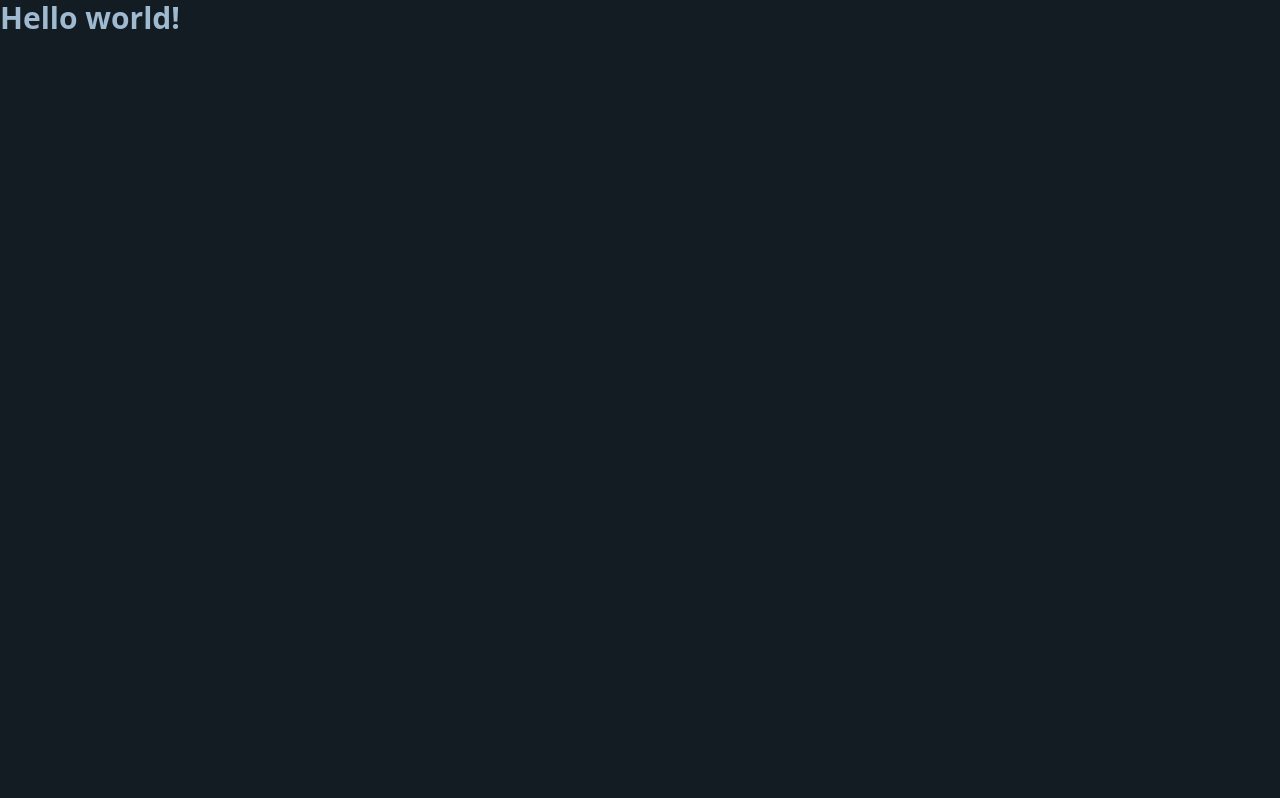
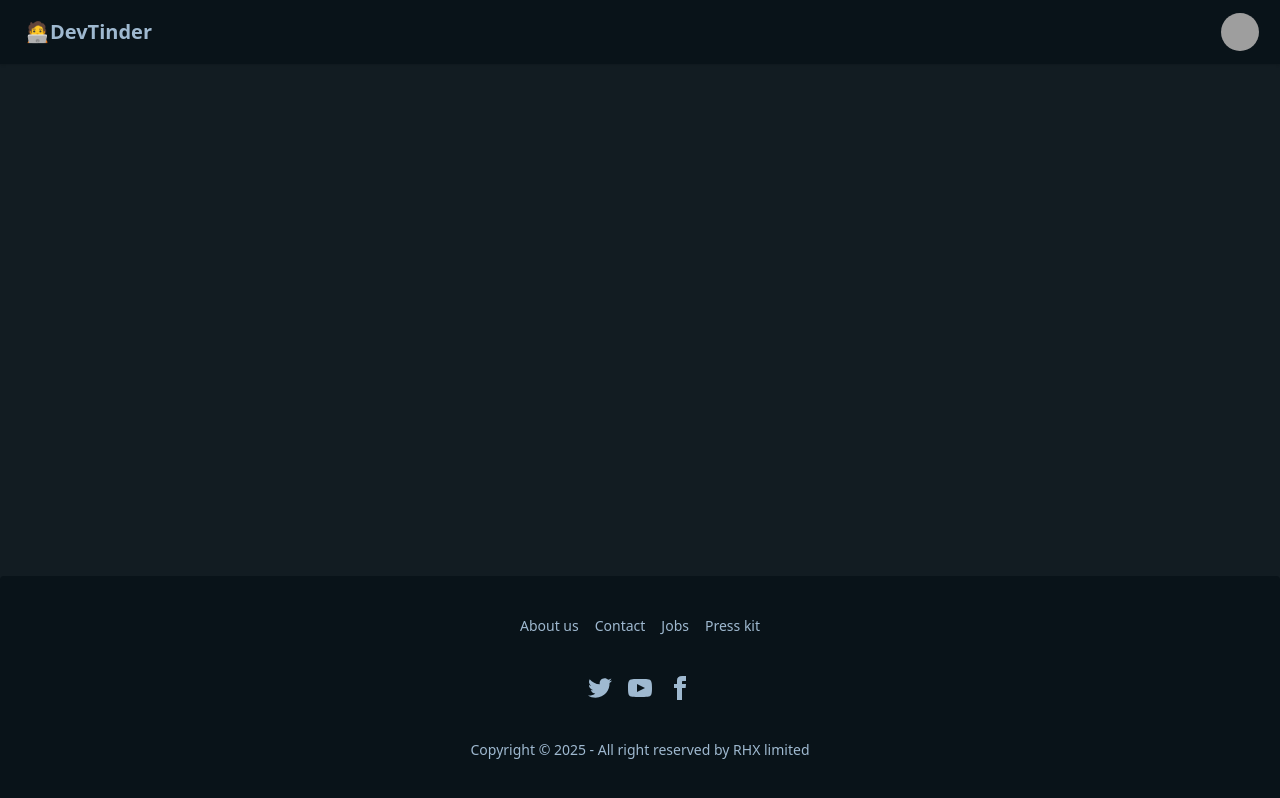
Before and after one commit to rushikeshhirve/devtinder-web, a React (Vite) app: page / in a window 1280 px wide. Built offline with nearby package versions, Linux system fonts and the light colour scheme; grey boxes are pictures that could not be loaded.

Commit message:
Added router

```diff
--- a/package.json
+++ b/package.json
@@ -14,6 +14,7 @@
     "daisyui": "^5.3.10",
     "react": "^19.1.1",
     "react-dom": "^19.1.1",
+    "react-router-dom": "^7.10.1",
     "tailwindcss": "^4.1.16"
   },
   "devDependencies": {
--- a/src/App.jsx
+++ b/src/App.jsx
@@ -1,10 +1,19 @@
+import Body from "./Body"
+import { BrowserRouter, Routes, Route } from "react-router-dom"
+import Login from "./Login.jsx"
+import Profile from "./Profile.jsx"
 
 function App() {
   return (
     <>
-      <h1 className="text-3xl font-bold">
-        Hello world!
-      </h1>
+      <BrowserRouter>
+        <Routes>
+          <Route path ="/" element ={<Body/>}>
+            <Route path ="/login" element ={<Login/>}/>
+            <Route path ="/profile" element ={<Profile/>}/>
+          </Route>
+        </Routes>
+      </BrowserRouter>
     </>
   )
 }
--- /dev/null
+++ b/src/Body.jsx
@@ -0,0 +1,14 @@
+import { Outlet } from "react-router-dom";
+import NavBar from "./NavBar.jsx";
+import Footer from "./Footer.jsx";
+const Body = () => {
+  return (
+    <>
+      <NavBar />
+      <Outlet />
+      <Footer />
+    </>
+  )
+}
+
+export default Body
--- /dev/null
+++ b/src/Footer.jsx
@@ -0,0 +1,54 @@
+const Footer = () => {
+  return (
+    <footer className="footer footer-horizontal footer-center bg-base-300 text-base-content rounded p-10 fixed bottom-0 w-full">
+      <nav className="grid grid-flow-col gap-4">
+        <a className="link link-hover">About us</a>
+        <a className="link link-hover">Contact</a>
+        <a className="link link-hover">Jobs</a>
+        <a className="link link-hover">Press kit</a>
+      </nav>
+      <nav>
+        <div className="grid grid-flow-col gap-4">
+          <a>
+            <svg
+              xmlns="http://www.w3.org/2000/svg"
+              width="24"
+              height="24"
+              viewBox="0 0 24 24"
+              className="fill-current">
+              <path
+                d="M24 4.557c-.883.392-1.832.656-2.828.775 1.017-.609 1.798-1.574 2.165-2.724-.951.564-2.005.974-3.127 1.195-.897-.957-2.178-1.555-3.594-1.555-3.179 0-5.515 2.966-4.797 6.045-4.091-.205-7.719-2.165-10.148-5.144-1.29 2.213-.669 5.108 1.523 6.574-.806-.026-1.566-.247-2.229-.616-.054 2.281 1.581 4.415 3.949 4.89-.693.188-1.452.232-2.224.084.626 1.956 2.444 3.379 4.6 3.419-2.07 1.623-4.678 2.348-7.29 2.04 2.179 1.397 4.768 2.212 7.548 2.212 9.142 0 14.307-7.721 13.995-14.646.962-.695 1.797-1.562 2.457-2.549z"></path>
+            </svg>
+          </a>
+          <a>
+            <svg
+              xmlns="http://www.w3.org/2000/svg"
+              width="24"
+              height="24"
+              viewBox="0 0 24 24"
+              className="fill-current">
+              <path
+                d="M19.615 3.184c-3.604-.246-11.631-.245-15.23 0-3.897.266-4.356 2.62-4.385 8.816.029 6.185.484 8.549 4.385 8.816 3.6.245 11.626.246 15.23 0 3.897-.266 4.356-2.62 4.385-8.816-.029-6.185-.484-8.549-4.385-8.816zm-10.615 12.816v-8l8 3.993-8 4.007z"></path>
+            </svg>
+          </a>
+          <a>
+            <svg
+              xmlns="http://www.w3.org/2000/svg"
+              width="24"
+              height="24"
+              viewBox="0 0 24 24"
+              className="fill-current">
+              <path
+                d="M9 8h-3v4h3v12h5v-12h3.642l.358-4h-4v-1.667c0-.955.192-1.333 1.115-1.333h2.885v-5h-3.808c-3.596 0-5.192 1.583-5.192 4.615v3.385z"></path>
+            </svg>
+          </a>
+        </div>
+      </nav>
+      <aside>
+        <p>Copyright © {new Date().getFullYear()} - All right reserved by RHX limited</p>
+      </aside>
+    </footer>
+  )
+}
+
+export default Footer
--- /dev/null
+++ b/src/Login.jsx
@@ -0,0 +1,7 @@
+const Login = () => {
+  return (
+    <div>Login</div>
+  )
+}
+
+export default Login
--- /dev/null
+++ b/src/NavBar.jsx
@@ -0,0 +1,34 @@
+const Navbar = () => {
+  return (
+    <div className="navbar bg-base-300 shadow-sm">
+      <div className="flex-1">
+        <a className="btn btn-ghost text-xl">🧑‍💻DevTinder</a>
+      </div>
+      <div className="flex gap-2">
+        <div className="dropdown dropdown-end mx-3">
+          <div tabIndex={0} role="button" className="btn btn-ghost btn-circle avatar">
+            <div className="w-10 rounded-full">
+              <img
+                alt="Tailwind CSS Navbar component"
+                src="https://img.daisyui.com/images/stock/photo-1534528741775-53994a69daeb.webp" />
+            </div>
+          </div>
+          <ul
+            tabIndex="-1"
+            className="menu menu-sm dropdown-content bg-base-100 rounded-box z-1 mt-3 w-52 p-2 shadow">
+            <li>
+              <a className="justify-between">
+                Profile
+                <span className="badge">New</span>
+              </a>
+            </li>
+            <li><a>Settings</a></li>
+            <li><a>Logout</a></li>
+          </ul>
+        </div>
+      </div>
+    </div>
+  )
+}
+
+export default Navbar
--- /dev/null
+++ b/src/Profile.jsx
@@ -0,0 +1,7 @@
+const Profile = () => {
+  return (
+    <div>Profile</div>
+  )
+}
+
+export default Profile
```
Also changed, not shown: src/index.css (+4 -3 lines), 2 other files (tests, documents, lock files or other folders).
